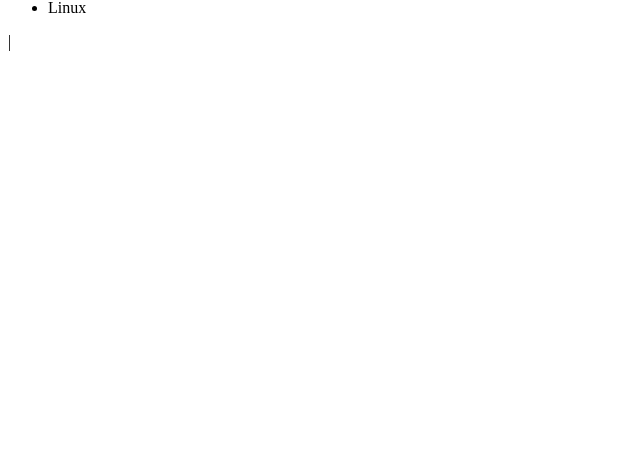
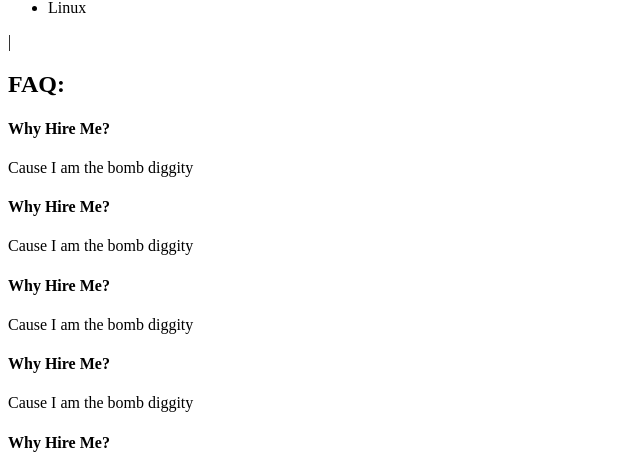
Before and after one commit to LeanneSall/portfolio-public, a React (Create React App) app: page / in a window 1280 px wide. Shown: the part 469-942 px from the top of the page, without its empty margins (0-640 px from the left). Before the commit the page ends 800 px from the top, so only its background shows below. Built offline with nearby package versions, Linux system fonts and the light colour scheme.

Commit message:
added faq section

```diff
--- /dev/null
+++ b/src/components/FaqSection.js
@@ -0,0 +1,42 @@
+import React from 'react';
+
+const FaqSection = () => {
+
+    return (
+        <div className="faq">
+            <h2>FAQ:</h2>
+            <div className="question">
+                <h4>Why Hire Me?</h4>
+                <div className="answer">
+                    <p>Cause I am the bomb diggity</p>
+                </div>
+            </div>
+            <div className="question">
+                <h4>Why Hire Me?</h4>
+                <div className="answer">
+                    <p>Cause I am the bomb diggity</p>
+                </div>
+            </div>
+            <div className="question">
+                <h4>Why Hire Me?</h4>
+                <div className="answer">
+                    <p>Cause I am the bomb diggity</p>
+                </div>
+            </div>
+            <div className="question">
+                <h4>Why Hire Me?</h4>
+                <div className="answer">
+                    <p>Cause I am the bomb diggity</p>
+                </div>
+            </div>
+            <div className="question">
+                <h4>Why Hire Me?</h4>
+                <div className="answer">
+                    <p>Cause I am the bomb diggity</p>
+                </div>
+            </div>
+        </div>
+    )
+}
+
+export default FaqSection
--- a/src/components/SpecializeSection.js
+++ b/src/components/SpecializeSection.js
@@ -1,6 +1,5 @@
 import React from 'react';
 import Typist from 'react-typist'
-import HeaderFrontPage from './headerFrontPage';
 
 const SpecializeSection = () => {
 
@@ -9,17 +8,17 @@ const SpecializeSection = () => {
         <div className="specialize">
             <h2>I Specialize In: </h2>
             <Typist>
-                <ul>
+                <ul className="cards">
                     <li>Full Stack</li>
                     <li>Node</li>
                     <li>Linux</li>
                 </ul>
-                <ul>
+                <ul className="cards">
                     <li>Full Stack</li>
                     <li>Node</li>
                     <li>Linux</li>
                 </ul>
-                <ul>
+                <ul className="cards">
                     <li>Full Stack</li>
                     <li>Node</li>
                     <li>Linux</li>
--- a/src/pages/aboutUs.js
+++ b/src/pages/aboutUs.js
@@ -1,7 +1,7 @@
 import React from 'react'
 import HeaderFrontPage from '../components/headerFrontPage'
-
 import SpecializeSection from '../components/SpecializeSection'
+import FaqSection from '../components/FaqSection'
 
 const AboutUs = () => {
 
@@ -10,6 +10,7 @@ const AboutUs = () => {
         <>
             <HeaderFrontPage />
             <SpecializeSection />
+            <FaqSection />
         </>
 
     )
```
